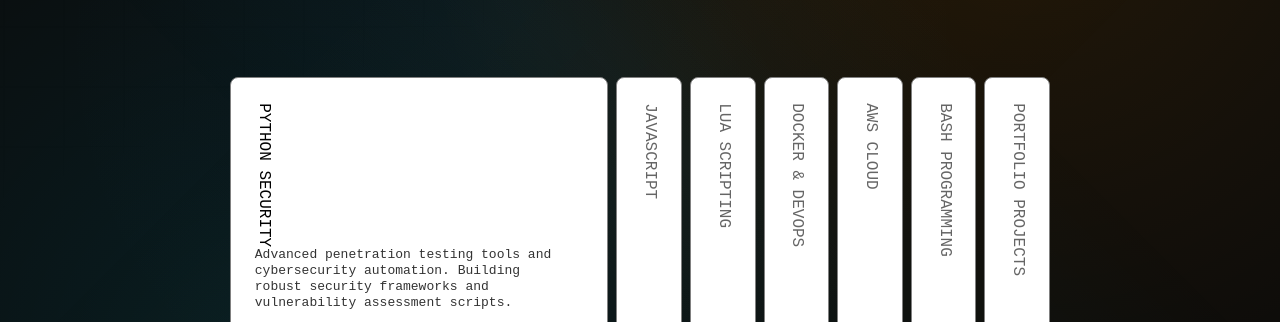
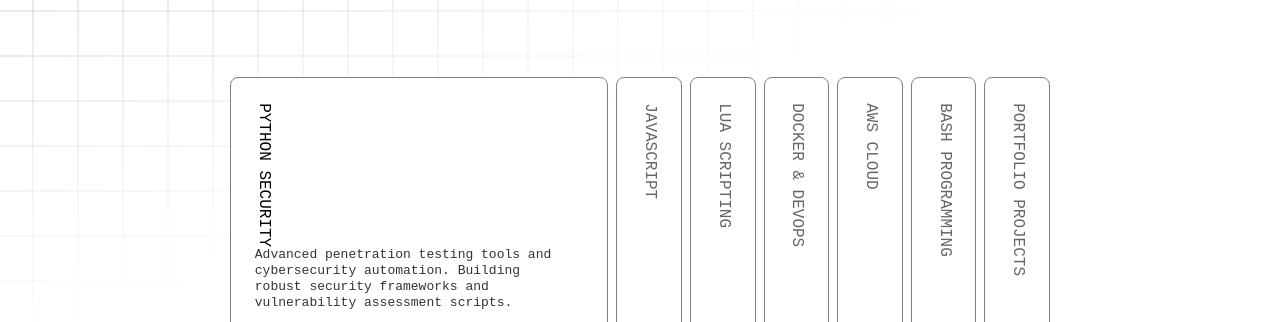
Before and after one commit to GH05TN3T/dev-portafolio, a plain HTML site: page index.html in a window 1280 px wide. Shown: the part 277-599 px from the top of the page. Drawn offline with nearby package versions, Linux system fonts and the light colour scheme.

Commit message:
🔄 Revert to original clean background design
- Restored simple light-dark background
- Removed cyberpunk gradients and animations
- Back to original grid pattern with 45px size
- Cleaner, more minimalist approach

```diff
--- a/style.css
+++ b/style.css
@@ -4,42 +4,13 @@
 
 @layer demo {
   body {
-    background:
-      radial-gradient(circle at 20% 80%, rgba(0, 212, 255, 0.1) 0%, transparent 50%),
-      radial-gradient(circle at 80% 20%, rgba(255, 153, 0, 0.1) 0%, transparent 50%),
-      radial-gradient(circle at 40% 40%, rgba(55, 118, 171, 0.05) 0%, transparent 50%),
-      light-dark(#0a0a0a, #000);
+    background: light-dark(#fff, #000);
     display: flex;
     align-items: center;
     justify-content: center;
     flex-direction: column;
     gap: 1rem;
     padding-block: 2rem;
-    min-height: 100vh;
-    position: relative;
-    overflow-x: hidden;
-  }
-
-  body::before {
-    content: '';
-    position: fixed;
-    top: 0;
-    left: 0;
-    width: 100%;
-    height: 100%;
-    background:
-      linear-gradient(45deg, transparent 30%, rgba(0, 212, 255, 0.03) 50%, transparent 70%),
-      linear-gradient(-45deg, transparent 30%, rgba(255, 153, 0, 0.02) 50%, transparent 70%);
-    animation: backgroundShift 20s ease-in-out infinite;
-    pointer-events: none;
-    z-index: -1;
-  }
-
-  @keyframes backgroundShift {
-    0%, 100% { transform: translateX(0) translateY(0); }
-    25% { transform: translateX(-5px) translateY(-5px); }
-    50% { transform: translateX(5px) translateY(5px); }
-    75% { transform: translateX(-3px) translateY(3px); }
   }
 
   h1,
@@ -336,9 +307,9 @@
       Helvetica, Arial, sans-serif, system-ui;
   }
 
-  body::after {
-    --size: 60px;
-    --line: color-mix(in hsl, canvasText, transparent 85%);
+  body::before {
+    --size: 45px;
+    --line: color-mix(in hsl, canvasText, transparent 70%);
     content: "";
     height: 100vh;
     width: 100vw;
@@ -351,18 +322,11 @@
         50% 50% / var(--size) var(--size),
       linear-gradient(var(--line) 1px, transparent 1px var(--size)) 50% 50% /
         var(--size) var(--size);
-    mask: linear-gradient(-20deg, transparent 60%, white);
+    mask: linear-gradient(-20deg, transparent 50%, white);
     top: 0;
     transform-style: flat;
     pointer-events: none;
-    z-index: -2;
-    animation: gridFloat 25s ease-in-out infinite;
-  }
-
-  @keyframes gridFloat {
-    0%, 100% { transform: translate(0, 0); }
-    33% { transform: translate(-10px, -10px); }
-    66% { transform: translate(10px, -5px); }
+    z-index: -1;
   }
 
   .bear-link {
```
